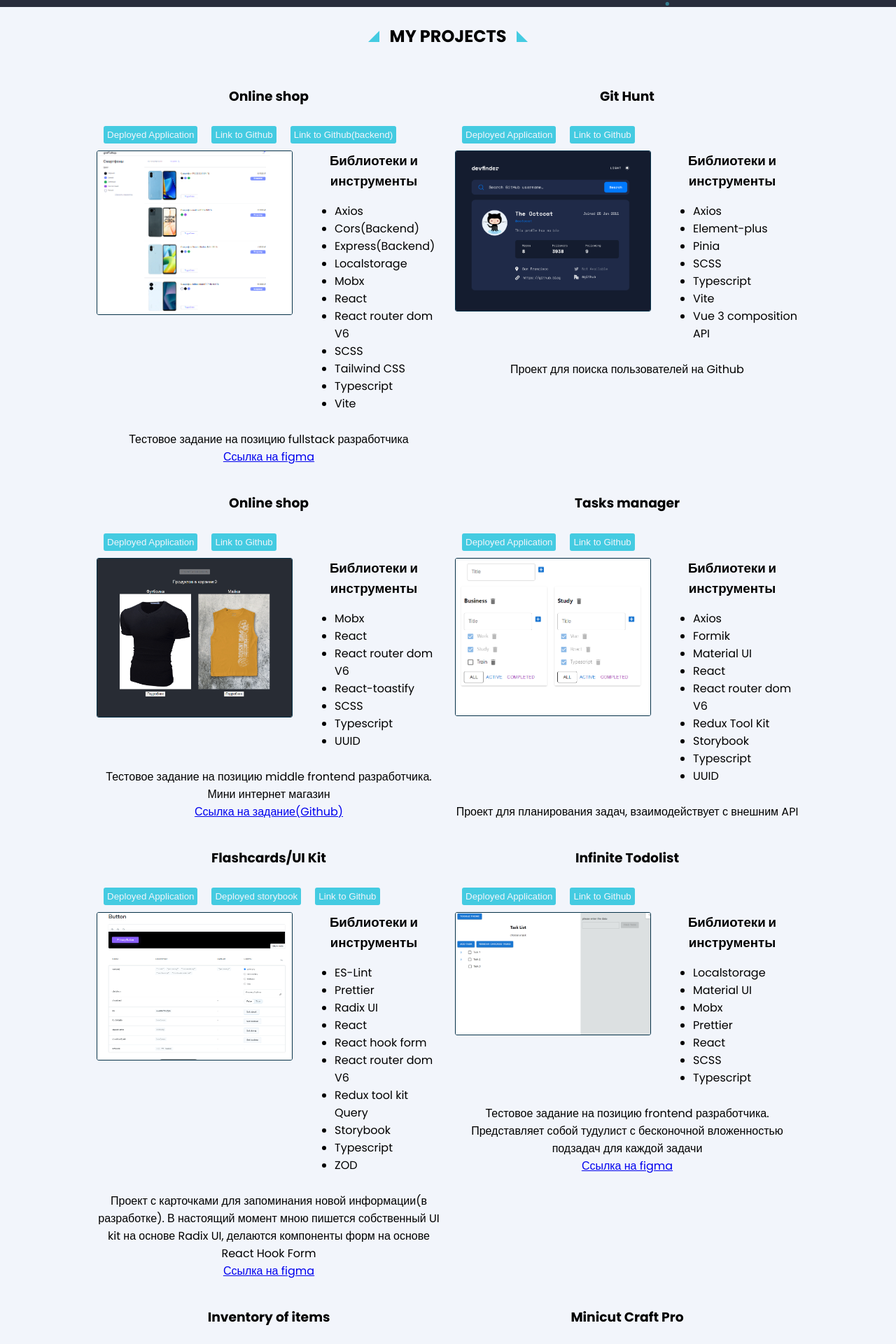
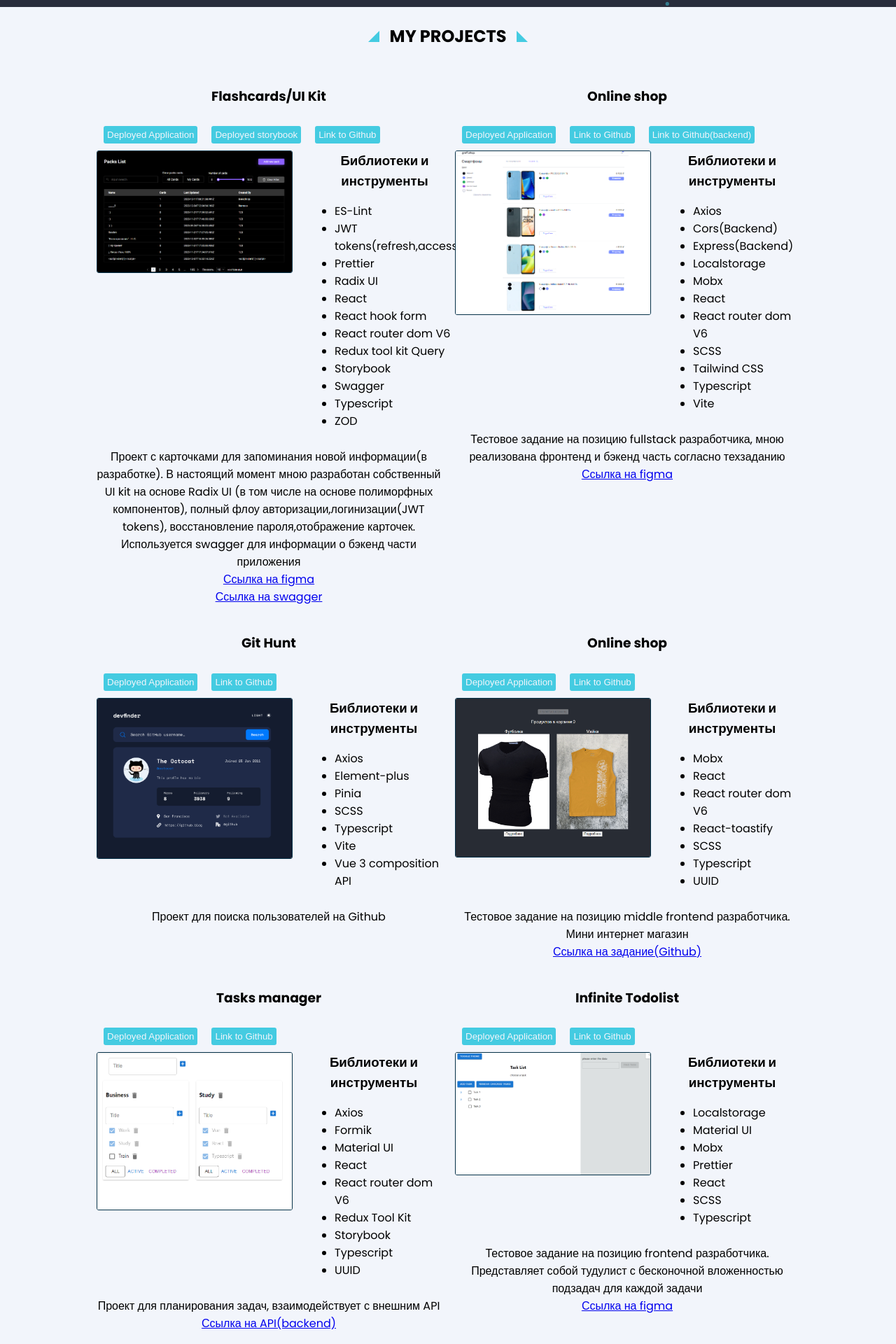
Before and after one commit to Vlad06091992/Portfolio, a React (Create React App) app: page / in a window 1280 px wide. Shown: the part 980-2900 px from the top of the page at 70% size. Built offline with nearby package versions, Linux system fonts and the light colour scheme.

Commit message:
feat: update information about todolist

```diff
--- a/src/components/Project/Project.js
+++ b/src/components/Project/Project.js
@@ -9,12 +9,12 @@ export const Project = (props) => {
         <div className={styles.project}>
             <h3>{props.title}</h3>
             <div className={styles.linkButtons}>
-                {props.linkToDeploy &&  <div>
+                {props.linkToDeploy && <div>
                     <a target={'_blank'} href={props.linkToDeploy}>
                         <Button description={'Deployed Application'}></Button>
                     </a>
                 </div>}
-                {props.linkToDeployStorybook &&  <div>
+                {props.linkToDeployStorybook && <div>
                     <a target={'_blank'} href={props.linkToDeploy}>
                         <Button description={'Deployed storybook'}></Button>
                     </a>
@@ -46,8 +46,10 @@ export const Project = (props) => {
             </div>
 
             <div className={styles.description}>{props.description}</div>
-            {props.figma &&    <a target={"_blank"} href={props.figma}>Ссылка на figma</a>}
-            {props.linkToTask &&    <a target={"_blank"} href={props.linkToTask}>Ссылка на задание(Github)</a>}
+            {props.figma && <div><a target={"_blank"} href={props.figma}>Ссылка на figma</a></div>}
+            {props.swagger && <div><a target={"_blank"} href={props.swagger}>Ссылка на swagger</a></div>}
+            {props.linkToApi && <div><a target={"_blank"} href={props.linkToApi}>Ссылка на API(backend)</a></div>}
+            {props.linkToTask && <div><a target={"_blank"} href={props.linkToTask}>Ссылка на задание(Github)</a></div>}
         </div>
 
     )
--- a/src/components/Projects/Projects.js
+++ b/src/components/Projects/Projects.js
@@ -12,17 +12,29 @@ import inventory from '../../assets/projects/inventory.png'
 import minicut from '../../assets/projects/minicut.png'
 import storybook from '../../assets/projects/storybook.png'
 import petProjects from '../../assets/projects/pet_projects.png'
+import flashcards from '../../assets/projects/flashcards.png'
 import Slide from "react-reveal/Slide";
 
 
 let projectsProps = [
+    {
+        title: "Flashcards/UI Kit",
+        image: flashcards,
+        linkFrontend: 'https://github.com/Vlad06091992/flashcards',
+        linkToDeploy: 'https://flashcards-eight-xi.vercel.app',
+        swagger: 'https://api.flashcards.andrii.es/docs',
+        linkToDeployStorybook: 'https://flashcards-nwweb3age-vlad06091992.vercel.app/?path=/story',
+        description: "Проект с карточками для запоминания новой информации(в разработке). В настоящий момент мною разработан собственный UI kit на основе Radix UI (в том числе на основе полиморфных компонентов), полный флоу авторизации,логинизации(JWT tokens), восстановление пароля,отображение карточек. Используется swagger для информации о бэкенд части приложения",
+        technologies: ["Typescript", "React", "React router dom V6", "Radix UI", , "Prettier", "ES-Lint", "React hook form", "ZOD", "Redux tool kit Query", "Storybook","Swagger","JWT tokens(refresh,access)"],
+        figma: 'https://www.figma.com/file/PwHkQjA62wyw8BSEyW4gIk/%D0%9E%D0%B1%D1%83%D1%87%D0%B5%D0%BD%D0%B8%D0%B5-%D0%BF%D0%BE-%D0%BA%D0%B0%D1%80%D1%82%D0%BE%D1%87%D0%BA%D0%B0%D0%BC?node-id=2-2378&t=FtEn06M2W26xiUEx-0'
+    },
     {
         title: "Online shop",
         image: onlineShop,
         linkFrontend: 'https://github.com/Vlad06091992/online-shop-test-client',
         linkBackend: 'https://github.com/Vlad06091992/online-shop-test-server',
         linkToDeploy: 'https://online-shop-test-client.vercel.app/',
-        description: `Тестовое задание на позицию fullstack разработчика`,
+        description: `Тестовое задание на позицию fullstack разработчика, мною реализована фронтенд и бэкенд часть согласно техзаданию` ,
         figma: "https://www.figma.com/file/oWzPN2t2g0lmUG1jyTdYxL/%D0%A2%D0%B5%D1%81%D1%82%D0%BE%D0%B2%D0%BE%D0%B5-%D0%B7%D0%B0%D0%B4%D0%B0%D0%BD%D0%B8%D0%B5-%2F-Fullstack-Web-Developer?node-id=0%3A1&mode=dev",
         technologies: ["Localstorage", "Typescript", "React", "Mobx", "Tailwind CSS", "Axios", "React router dom V6", "Express(Backend)", "Vite", "SCSS", "Cors(Backend)"],
     },
@@ -49,20 +61,11 @@ let projectsProps = [
         title: "Tasks manager",
         image: todolist,
         linkFrontend: 'https://github.com/Vlad06091992/ToDoLIst-react-typescript',
+        linkToApi:'https://social-network.samuraijs.com/docs?type=todolist#auth',
         linkToDeploy: 'https://todo-cyan-alpha.vercel.app',
         description: "Проект для планирования задач, взаимодействует с внешним API",
         technologies: ["Typescript", "React", "Redux Tool Kit", "Axios", "Formik", "React router dom V6", "Storybook", "Material UI", "UUID"],
 
-    },
-    {
-        title: "Flashcards/UI Kit",
-        image: storybook,
-        linkFrontend: 'https://github.com/Vlad06091992/flashcards',
-        linkToDeploy: 'https://flashcards-eight-xi.vercel.app',
-        linkToDeployStorybook: 'https://flashcards-nwweb3age-vlad06091992.vercel.app/?path=/story',
-        description: "Проект с карточками для запоминания новой информации(в разработке). В настоящий момент мною пишется собственный UI kit на основе Radix UI, делаются компоненты форм на основе React Hook Form",
-        technologies: ["Typescript", "React", "React router dom V6", "Radix UI", , "Prettier", "ES-Lint", "React hook form", "ZOD", "Redux tool kit Query", "Storybook",],
-        figma: 'https://www.figma.com/file/PwHkQjA62wyw8BSEyW4gIk/%D0%9E%D0%B1%D1%83%D1%87%D0%B5%D0%BD%D0%B8%D0%B5-%D0%BF%D0%BE-%D0%BA%D0%B0%D1%80%D1%82%D0%BE%D1%87%D0%BA%D0%B0%D0%BC?node-id=2-2378&t=FtEn06M2W26xiUEx-0'
     },
     {
         title: "Infinite Todolist",
```
Also changed, not shown: src/assets/projects/flashcards.png (added). Lines whose indentation alone changed are shown as unchanged.
